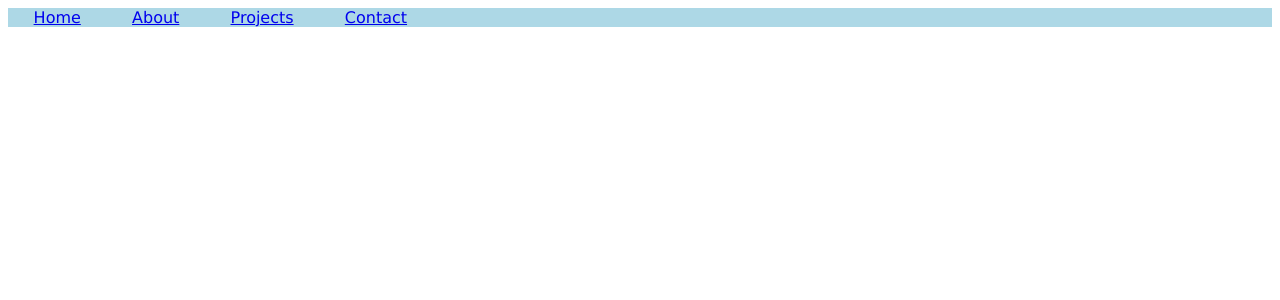
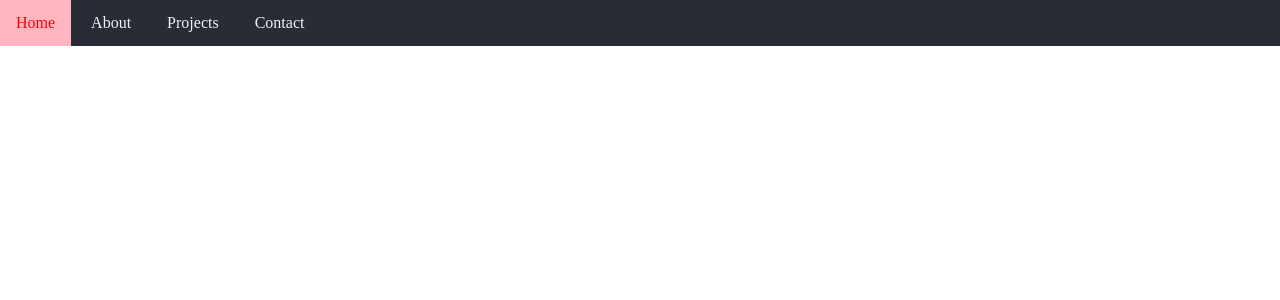
Before and after one commit to xiangxichen11/personal-website, a React (Create React App) app: page / in a window 1280 px wide. Shown: the top 300 px of the page. Built offline with nearby package versions, Linux system fonts and the light colour scheme.

Commit message:
Changed Navbar Formatting

```diff
--- a/src/Components/Home.js
+++ b/src/Components/Home.js
@@ -1,5 +1,13 @@
 import React from 'react';
 
 export default function Home(){
-    return <h1>Home page</h1>
+    return (
+        <main>
+            <img/>
+            <section>
+                <h1>Hi, I'm XiangXi</h1>
+            </section>
+        </main>
+    )
+
 }
--- a/src/Components/Navbar.css
+++ b/src/Components/Navbar.css
@@ -1,36 +1,71 @@
-.Navbar-header {
-    background-color: lightblue;
-    position:
+.Nav-header {
+    background-color: #282c34;
+    margin-top: -8px;
+    margin-left: -8px;
+    margin-right: -8px;
+}
+
+.Nav-div {
+    margin: auto;
+    display: flex;
+    justify-content: space-between;
 }
 
 .Navbar {
     display: flex;
-    top: 0;
-    bottom: 100px;
-    flex-direction: column;
-    font-family:Verdana, Geneva, Tahoma, sans-serif;
-    color: white;
 }
 
 .Home {
-    margin: 0 2vw;
-    position: auto;
+    display: inline-flex;
+    align-items: center;
+    padding: 14px 16px;
+    margin-right: 4px;
+    text-decoration: none;
+    color: #f2f2f2;
 }
-Home:visited {
-    color: white;
+
+.Home:hover {
+    color: red;
+    background-color: lightpink;
 }
 
 .About {
-    margin: 0 2vw;
-    position: auto;
+    display: inline-flex;
+    align-items: center;
+    padding: 14px 16px;
+    margin-right: 4px;
+    text-decoration: none;
+    color: #f2f2f2;
+}
+
+.About:hover {
+    color: red;
+    background-color: lightpink;
 }
 
 .Projects {
-    margin: 0 2vw;
-    position: auto;
+    display: inline-flex;
+    align-items: center;
+    padding: 14px 16px;
+    margin-right: 4px;
+    text-decoration: none;
+    color: #f2f2f2;
+}
+
+.Projects:hover {
+    color: red;
+    background-color: lightpink;
 }
 
 .Contact {
-    margin: 0 2vw;
-    position: auto;
+    display: inline-flex;
+    align-items: center;
+    padding: 14px 16px;
+    margin-right: 4px;
+    text-decoration: none;
+    color: #f2f2f2;
 }
+.Contact:hover {
+    color: red;
+    background-color: lightpink;
+}
--- a/src/Components/Navbar.js
+++ b/src/Components/Navbar.js
@@ -4,19 +4,19 @@ import { NavLink } from "react-router-dom";
 
 export default function Navbar() {
     return (
-        <header class="Navbar-header">
-            <div class="Navbar">
-                <nav className="flex">
-                    <NavLink to="/personal-website" exact class="Home">
+        <header className="Nav-header">
+            <div className="Nav-div">
+                <nav className="Navbar">
+                    <NavLink to="/personal-website" exact className="Home" >
                         Home
                     </NavLink>
-                    <NavLink to="/personal-website/about" class="About">
+                    <NavLink to="/personal-website/about" className="About">
                         About
                     </NavLink>
-                    <NavLink to="/personal-website/projects" class="Projects">
+                    <NavLink to="/personal-website/projects" className="Projects">
                         Projects
                     </NavLink>
-                    <NavLink to="/personal-website/contact" class="Contact">
+                    <NavLink to="/personal-website/contact" className="Contact">
                         Contact
                     </NavLink>
 
```
